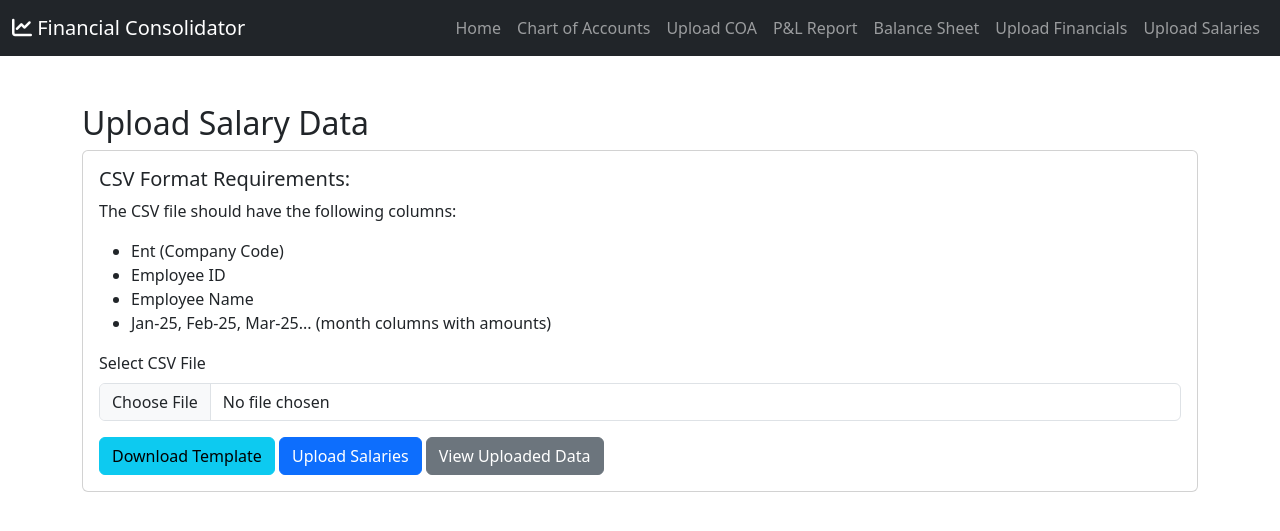
After one commit to emilaliyev17/conspy, a Django app: page /salaries/upload/ in a window 1280 px wide. The commit adds this page. Shown: the top 531 px of the page. Run offline with Django 5.2, Linux system fonts and the light colour scheme; the visitor is signed in with stand-in values (Sample User, id 1); parts of the project's set-up code (start-up, migrations or seed data) failed here and were passed over.

Commit message:
Add Salaries module with employee breakdown functionality

```diff
--- /dev/null
+++ b/core/templates/core/base.html
@@ -0,0 +1,37 @@
+{% load static %}
+<!DOCTYPE html>
+<html lang="en">
+<head>
+    <meta charset="UTF-8">
+    <meta name="viewport" content="width=device-width, initial-scale=1.0">
+    <title>{% block title %}Financial Consolidator{% endblock %}</title>
+    <link href="https://cdn.jsdelivr.net/npm/bootstrap@5.3.3/dist/css/bootstrap.min.css" rel="stylesheet">
+    <link href="https://cdnjs.cloudflare.com/ajax/libs/font-awesome/6.5.2/css/all.min.css" rel="stylesheet">
+    {% block extra_head %}{% endblock %}
+</head>
+<body>
+    <nav class="navbar navbar-expand-lg navbar-dark bg-dark">
+        <div class="container-fluid">
+            <a class="navbar-brand" href="{% url 'core:home' %}">
+                <i class="fas fa-chart-line"></i> Financial Consolidator
+            </a>
+            <div class="navbar-nav ms-auto">
+                <a class="nav-link" href="{% url 'core:home' %}">Home</a>
+                <a class="nav-link" href="{% url 'core:chart_of_accounts' %}">Chart of Accounts</a>
+                <a class="nav-link" href="{% url 'core:upload_chart_of_accounts' %}">Upload COA</a>
+                <a class="nav-link" href="{% url 'core:pl_report' %}">P&amp;L Report</a>
+                <a class="nav-link" href="{% url 'core:bs_report' %}">Balance Sheet</a>
+                <a class="nav-link" href="{% url 'core:upload_financial_data' %}">Upload Financials</a>
+                <a class="nav-link" href="{% url 'core:upload_salaries' %}">Upload Salaries</a>
+            </div>
+        </div>
+    </nav>
+
+    <main class="py-4">
+        {% block content %}{% endblock %}
+    </main>
+
+    <script src="https://cdn.jsdelivr.net/npm/bootstrap@5.3.3/dist/js/bootstrap.bundle.min.js"></script>
+    {% block extra_js %}{% endblock %}
+</body>
+</html>
--- a/core/templates/core/home.html
+++ b/core/templates/core/home.html
@@ -295,6 +295,7 @@
                     <div class="dropdown-menu">
                         <a href="{% url 'core:upload_chart_of_accounts' %}">Chart of Accounts</a>
                         <a href="{% url 'core:upload_financial_data' %}">Financial Data</a>
+                        <a href="/salaries/upload/">Salary Data</a>
                     </div>
                 </div>
 
--- /dev/null
+++ b/core/templates/core/upload_salaries.html
@@ -0,0 +1,40 @@
+{% extends "core/base.html" %}
+
+{% block content %}
+<div class="container mt-4">
+    <h2>Upload Salary Data</h2>
+
+    {% if messages %}
+        {% for message in messages %}
+            <div class="alert alert-{{ message.tags }} alert-dismissible fade show" role="alert">
+                {{ message }}
+                <button type="button" class="btn-close" data-bs-dismiss="alert"></button>
+            </div>
+        {% endfor %}
+    {% endif %}
+
+    <div class="card">
+        <div class="card-body">
+            <h5>CSV Format Requirements:</h5>
+            <p>The CSV file should have the following columns:</p>
+            <ul>
+                <li>Ent (Company Code)</li>
+                <li>Employee ID</li>
+                <li>Employee Name</li>
+                <li>Jan-25, Feb-25, Mar-25... (month columns with amounts)</li>
+            </ul>
+
+            <form method="post" enctype="multipart/form-data">
+                {% csrf_token %}
+                <div class="mb-3">
+                    <label for="file" class="form-label">Select CSV File</label>
+                    <input type="file" class="form-control" id="file" name="file" accept=".csv" required>
+                </div>
+                <a href="/salaries/template/" class="btn btn-info">Download Template</a>
+                <button type="submit" class="btn btn-primary">Upload Salaries</button>
+                <a href="/admin/core/salarydata/" class="btn btn-secondary">View Uploaded Data</a>
+            </form>
+        </div>
+    </div>
+</div>
+{% endblock %}
--- a/core/templatetags/__init__.py
+++ /dev/null
@@ -1 +0,0 @@
-# Template tags package
--- a/core/urls.py
+++ b/core/urls.py
@@ -17,4 +17,7 @@ urlpatterns = [
     path('reports/bs/data/', views.bs_report_data, name='bs_report_data'),
     path('reports/export/', views.export_report_excel, name='export_report_excel'),
     path('api/cf-dashboard/update/', views.update_cf_dashboard, name='update_cf_dashboard'),
+    path('salaries/', views.salary_details, name='salary_details'),
+    path('salaries/upload/', views.upload_salaries, name='upload_salaries'),
+    path('salaries/template/', views.download_salary_template, name='download_salary_template'),
 ]
--- a/core/views.py
+++ b/core/views.py
@@ -1,12 +1,12 @@
 from django.shortcuts import render, redirect, get_object_or_404
 from django.http import HttpResponse, JsonResponse
 from django.contrib import messages
-from django.contrib.auth.decorators import login_required
+from django.contrib.auth.decorators import login_required, permission_required
 from django.utils.timezone import make_naive
 from django.db.models import Q, Sum, Min
 from django.views.decorators.csrf import csrf_exempt
 from django.utils.text import slugify
-from .models import Company, FinancialData, ChartOfAccounts, DataBackup, CFDashboardMetric, CFDashboardData, ActiveState
+from .models import Company, FinancialData, ChartOfAccounts, DataBackup, CFDashboardMetric, CFDashboardData, ActiveState, SalaryData
 from .feature_flags import is_enabled
 import pandas as pd
 import csv
@@ -574,6 +574,11 @@ def download_template(request):
 @login_required
 def pl_report_data(request):
     """P&L Report data in JSON format for AG Grid, с нормализацией месяцев и фильтром по диапазону."""
+    from django.conf import settings
+
+    # Get feature flag status
+    salary_module_enabled = getattr(settings, 'ENABLE_SALARY_MODULE', False)
+    print(f"DEBUG: salary_module_enabled = {salary_module_enabled}")
     logger.info("--- P&L Report Data Generation Started ---")
     from_month = request.GET.get('from_month', '')
     from_year = request.GET.get('from_year', '')
@@ -1689,6 +1694,48 @@ def pl_report_data(request):
             'level': r.get('level', 0),
             'styleToken': r.get('styleToken', '')
         }
+
+        sort_order_str = str(grid_row.get('sort_order'))
+        row_type = grid_row.get('rowType')
+        account_name = grid_row.get('account_name')
+
+        if sort_order_str == '1100':
+            logger.info(
+                "SALARY DEBUG: sort_order=1100 row=%s rowType=%s salary_module_enabled=%s",
+                account_name,
+                row_type,
+                salary_module_enabled,
+            )
+        if account_name and 'TOTAL' in account_name.upper():
+            logger.info(
+                "SALARY DEBUG: TOTAL row detected name=%s rowType=%s sort_order=%s",
+                account_name,
+                row_type,
+                sort_order_str,
+            )
+
+        condition_met = (
+            salary_module_enabled
+            and sort_order_str == '1100'
+            and row_type == 'account'
+        )
+        if condition_met:
+            grid_row['is_salary'] = True
+            grid_row['can_view_details'] = request.user.has_perm('core.view_salary_details')
+            logger.info(
+                "SALARY DEBUG: Flagged row for salary link name=%s rowType=%s sort_order=%s can_view_details=%s",
+                account_name,
+                row_type,
+                sort_order_str,
+                grid_row['can_view_details'],
+            )
+        elif sort_order_str == '1100':
+            logger.info(
+                "SALARY DEBUG: Row matched sort_order but was NOT flagged name=%s rowType=%s salary_module_enabled=%s",
+                account_name,
+                row_type,
+                salary_module_enabled,
+            )
         for p in periods:
             for c in companies:
                 field = f'{p.strftime("%b-%y")}_{c.code}'
@@ -2557,3 +2604,141 @@ def update_cf_dashboard(request):
             return JsonResponse({'status': 'error', 'message': str(e)}, status=400)
 
     return JsonResponse({'status': 'error', 'message': 'Method not allowed'}, status=405)
+
+
+@login_required
+@permission_required('core.view_salary_details')
+def salary_details(request):
+    from django.db.models import Sum
+    from django.shortcuts import get_object_or_404
+    from django.http import HttpResponse
+    import calendar
+
+    company_code = request.GET.get('company')
+    year = request.GET.get('year')
+    month = request.GET.get('month')
+
+    if not all([company_code, year, month]):
+        return HttpResponse("Missing parameters", status=400)
+
+    try:
+        year_int = int(year)
+        month_int = int(month)
+    except (TypeError, ValueError):
+        return HttpResponse("Invalid year or month", status=400)
+
+    show_all_companies = company_code.upper() == 'ALL'
+
+    base_queryset = SalaryData.objects.select_related('company').filter(
+        year=year_int,
+        month=month_int
+    )
+
+    if show_all_companies:
+        salaries = base_queryset.order_by('company__code', 'employee_name')
+        company = None
+        company_label = "All Companies"
+    else:
+        company = get_object_or_404(Company, code=company_code)
+        salaries = base_queryset.filter(company=company).order_by('employee_name')
+        company_label = company.name
+
+    month_name = calendar.month_name[month_int] if 1 <= month_int <= 12 else str(month_int)
+
+    context = {
+        'company': company,
+        'company_label': company_label,
+        'company_code': company_code,
+        'year': year_int,
+        'month': month_int,
+        'month_name': month_name,
+        'salaries': salaries,
+        'total': salaries.aggregate(Sum('amount'))['amount__sum'] or 0,
+        'show_all_companies': show_all_companies
+    }
+
+    return render(request, 'core/salary_details.html', context)
+
+
+@login_required
+@permission_required('core.upload_salary_data')
+def upload_salaries(request):
+    import calendar
+    from decimal import Decimal
+    from django.db import transaction
+
+    if request.method == 'POST' and request.FILES.get('file'):
+        file = request.FILES['file']
+
+        try:
+            df = pd.read_csv(file)
+
+            # Check all companies exist first
+            company_codes = df['Ent'].unique()
+            missing = []
+            for code in company_codes:
+                if not Company.objects.filter(code=code).exists():
+                    missing.append(code)
+
+            if missing:
+                messages.error(request, f"Companies not found: {', '.join(missing)}")
+                return redirect('/salaries/upload/')
+
+            # Process in transaction
+            with transaction.atomic():
+                # Get month columns (Jan-25, Feb-25, etc)
+                month_cols = [col for col in df.columns if '-' in col]
+
+                for _, row in df.iterrows():
+                    company = Company.objects.get(code=row['Ent'])
+
+                    for month_col in month_cols:
+                        if pd.notna(row[month_col]) and row[month_col]:
+                            # Parse month and year
+                            month_str, year_str = month_col.split('-')
+                            month_num = list(calendar.month_abbr).index(month_str)
+                            year = 2000 + int(year_str)
+
+                            # Clean amount
+                            amount_str = str(row[month_col]).replace('$', '').replace(',', '')
+                            amount = Decimal(amount_str)
+
+                            # Create or update
+                            SalaryData.objects.update_or_create(
+                                employee_id=row['Employee ID'],
+                                company=company,
+                                month=month_num,
+                                year=year,
+                                defaults={
+                                    'employee_name': row['Employee Name'],
+                                    'amount': amount,
+                                    'uploaded_by': request.user
+                                }
+                            )
+
+            messages.success(request, 'Salaries uploaded successfully')
+            return redirect('upload_salaries')
+
+        except Exception as e:
+            messages.error(request, f'Error: {str(e)}')
+            return redirect('/salaries/upload/')
+
+    return render(request, 'core/upload_salaries.html')
+
+
+@login_required
+def download_salary_template(request):
+    import csv
+    from django.http import HttpResponse
+
+    response = HttpResponse(content_type='text/csv')
+    response['Content-Disposition'] = 'attachment; filename="salary_template.csv"'
+
+    writer = csv.writer(response)
+    # Header row
+    writer.writerow(['Ent', 'Employee ID', 'Employee Name', 'Jan-25', 'Feb-25', 'Mar-25', 'Apr-25', 'May-25', 'Jun-25', 'Jul-25', 'Aug-25', 'Sep-25', 'Oct-25', 'Nov-25', 'Dec-25'])
+    # Example rows
+    writer.writerow(['FG', 'EMP001', 'John Doe', '$5000.00', '$5000.00', '$5000.00', '$5000.00', '$5000.00', '$5000.00', '$5000.00', '$5000.00', '$5000.00', '$5000.00', '$5000.00', '$5000.00'])
+    writer.writerow(['F2', 'EMP002', 'Jane Smith', '$4500.00', '$4500.00', '$4500.00', '', '', '', '', '', '', '', '', ''])
+
+    return response
```
Also changed, not shown: CONTEXT.md (+31 -1 lines), core/admin.py (+8 -1 lines), core/models.py (+22 -0 lines), core/templates/core/pl_report.html (+30 -0 lines), core/templates/core/salary_details.html (added, +47 -0 lines), core/templatetags/custom_filters.py (added, +11 -0 lines), financial_consolidator/settings.py (+20 -0 lines), core/migrations/0015_chartofaccounts_is_salary_account.py (added), core/migrations/0016_salarydata.py (added), core/migrations/0017_remove_chartofaccounts_is_salary_account.py (added), 1 other file.
